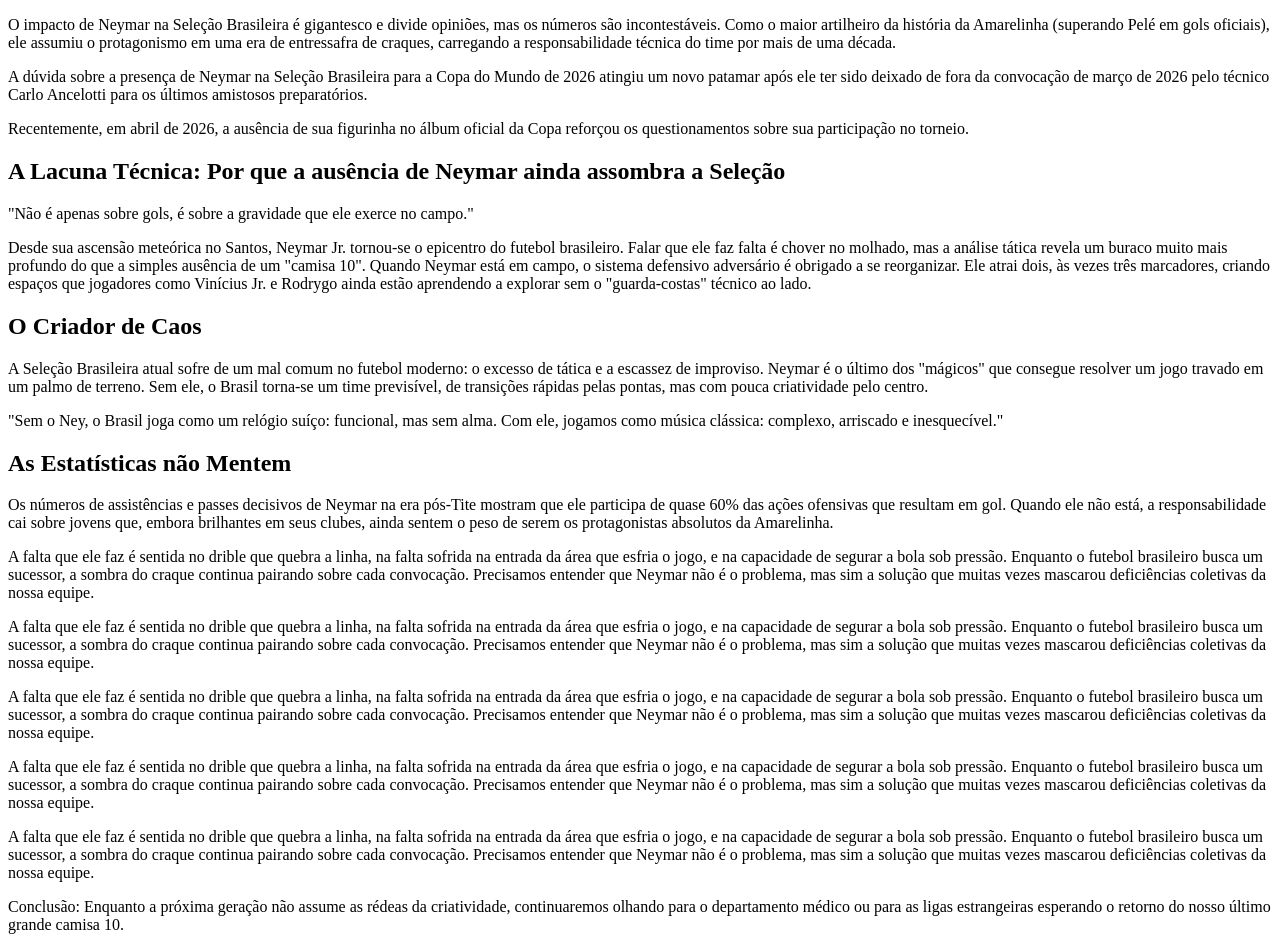
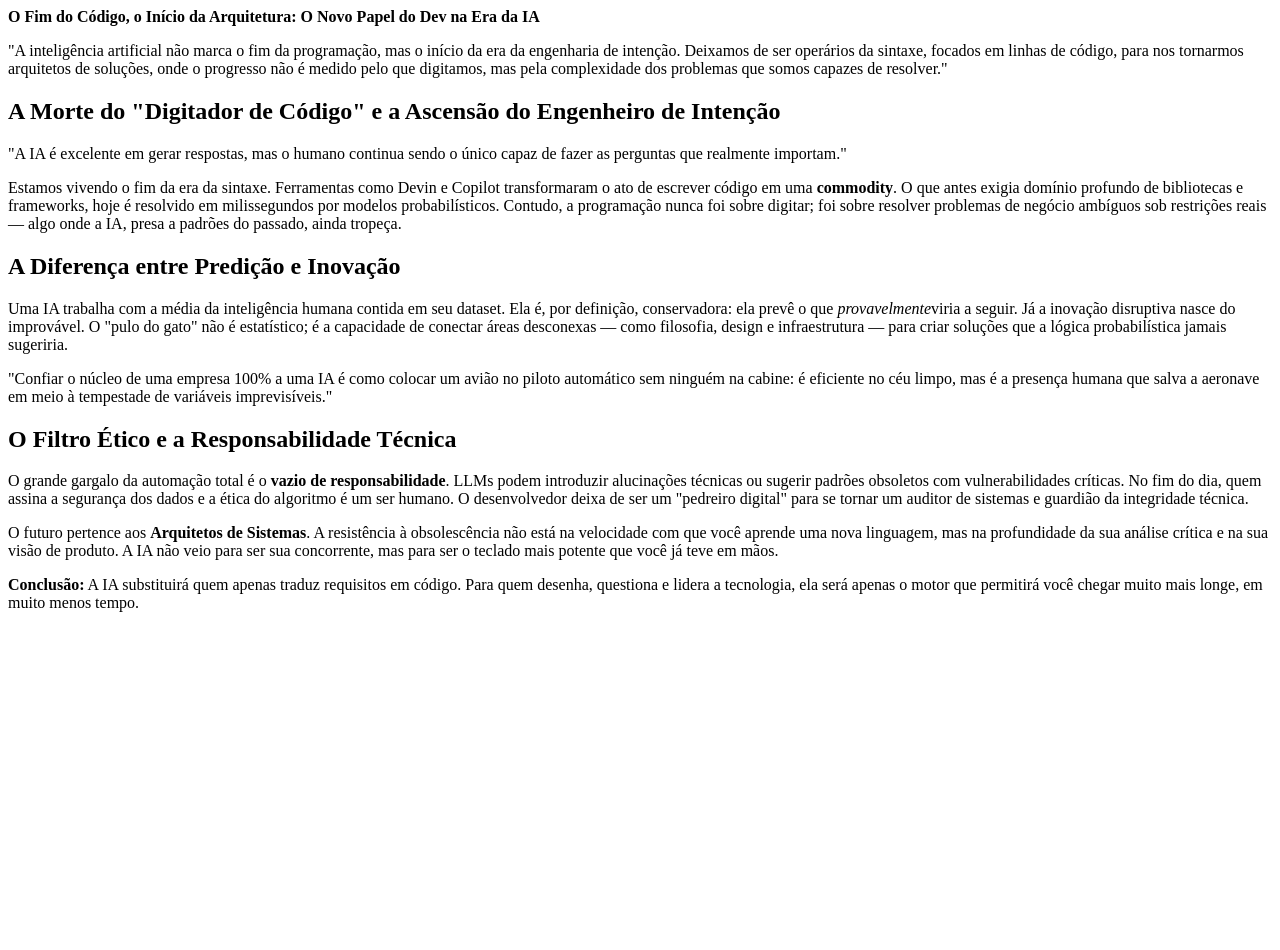
Before and after one commit to Diogo-Augusto14/projeto_rocketset, a Next.js app: page /blog in a window 1280 px wide. After the commit the page ends 800 px from the top, so only its background shows below. Built offline with nearby package versions, Linux system fonts and the light colour scheme.

Commit message:
feat: melhorias na seção Hero, ajustes no cabeçalho e rodapé, e adição de gradiente de fundo

```diff
--- a/src/components/Hero/hero.tsx
+++ b/src/components/Hero/hero.tsx
@@ -1,7 +1,15 @@
-export const HeroSection = ({children}: {children: React.ReactNode}) =>{
-return (
-    <section className="w-screen min-h-[700] relative z-10 bg-gradient-to-t from-vermelho-700 via-vermelho-300 to-vermelho-200 rounded-sm ">
-    {children}
+export const HeroSection = ({ children }: { children: React.ReactNode }) => {
+  return (
+    <section className="relative w-full min-h-[700px] flex items-center justify-center overflow-hidden z-10 bg-gradient-to-br from-vermelho-700/50 via-vermelho-500/45 to-vermelho-300/40 rounded-b-[3rem] shadow-2xl">
+
+      {/* Camada de profundidade (overlay) - Escurece um pouco o fundo para o texto branco destacar mais */}
+      <div className="absolute inset-0 bg-black/15 pointer-events-none z-0"></div>
+
+      {/* Container principal para os 'children' não colarem nas bordas da tela */}
+      <div className="relative z-10 w-full max-w-7xl mx-auto px-4 sm:px-6 lg:px-8 py-20 flex justify-center">
+        {children}
+      </div>
+
     </section>
-)
-}
+  );
+};
--- a/src/components/footer/footer.tsx
+++ b/src/components/footer/footer.tsx
@@ -9,7 +9,7 @@ export const Footer = () => {
       <div className="flex h-full items-center justify-center">
         <div className="flex flex-col md:flex-row justify-between ms:justify-start ">
           <Logo />
-          <nav className="flex flex-col md:flex-row items-center gap-4 text-sm text-blue-100">
+          <nav className="flex flex-col md:flex-row items-center gap-4 text-sm text-blue-900">
             <Link href="/termos"className="hover:text-blue-200">termos de uso</Link>
             <Link href="/politicas"className="hover:text-blue-200">politicas</Link>
             <Link href="/feedback" className="hover:text-blue-200">feedback</Link>
--- a/src/components/header.tsx
+++ b/src/components/header.tsx
@@ -10,7 +10,7 @@ export const Header = () => {
 
   return (
     <header
-      className=" bg-gradient-to-t from-vermelho-200 via-vermelho-300 to-vermelho-600"
+      className="bg-blue-900/10 backdrop-blur-md"
     >
       <div className="flex h-full items-center justify-center">
         <div className="flex h-auto items-center justify-between">
--- a/src/components/layout/layout.tsx
+++ b/src/components/layout/layout.tsx
@@ -10,7 +10,7 @@ const inter = Inter({ subsets: ['latin'] });
 
 export const Layout = ({ children }: LayoutProps) => {
   return (
-  <body className="bg-gradient-to-t from-vermelho-200 via-vermelho-300 to-vermelho-700">
+  <body className="">
     <div className={`${inter.className} relative flex min-h-screen flex-col dark `}>
 
       <Header />
--- a/src/pages/blog/index.tsx
+++ b/src/pages/blog/index.tsx
@@ -1,116 +1,101 @@
 import { HeroSection } from "@/components/Hero/hero";
 import { Layout } from "@/components/layout/layout";
 
-export default function Blog() {
+export default function BlogIA() {
   return (
     <div>
       <HeroSection>
         <div>
-          <div className="grid grid-cols-4 gap-1 text-white items-center">
-            {" "}
-            {/* Adicionei items-start para não esticarem verticalmente */}
-            {/* Espaçador inicial (opcional, se quiser centralizar os blocos) */}
+          <div className="grid grid-cols-4 gap-1 text-white">
             <div className="col-span-1"></div>
-            {/* Bloco 1: Ocupa 2 colunas (Maior) */}
-            <div className="text-2xl font-bold m-1 text-white col-span-1 backdrop-blur-md bg-cyan-100/20 p-8 rounded-3xl border border-cyan-200/20 shadow-2xl">
-              <p className="m-5">
-                O impacto de Neymar na Seleção Brasileira é gigantesco e divide
-                opiniões, mas os números são incontestáveis. Como o maior
-                artilheiro da história da Amarelinha (superando Pelé em gols
-                oficiais), ele assumiu o protagonismo em uma era de entressafra
-                de craques, carregando a responsabilidade técnica do time por
-                mais de uma década.
+            <div className="min-h-[10px] text-2xl flex flex-col items-center justify-center col-span-2 font-bold m-10 text-white backdrop-blur-md bg-cyan-100/20 p-8 rounded-3xl border border-cyan-200/20 shadow-2xl shadow-vermelho-500">
+              <strong className="ml-5 italic">O Fim do Código, o Início da Arquitetura: O Novo Papel do Dev na Era da IA</strong>
+              <p className="ml-5 italic">
+                "A inteligência artificial não marca o fim da programação, mas o
+                início da era da engenharia de intenção. Deixamos de ser
+                operários da sintaxe, focados em linhas de código, para nos
+                tornarmos arquitetos de soluções, onde o progresso não é medido
+                pelo que digitamos, mas pela complexidade dos problemas que
+                somos capazes de resolver."
               </p>
             </div>
-            {/* Bloco 2: Ocupa 1 coluna (Metade do tamanho do primeiro) */}
-            <div className="text-2xl font-bold m-1 text-white col-span-1">
-              <p className="m-5 backdrop-blur-md bg-cyan-100/20 p-8 rounded-3xl border border-cyan-200/20 shadow-2xl">
-                A dúvida sobre a presença de Neymar na Seleção Brasileira para a
-                Copa do Mundo de 2026 atingiu um novo patamar após ele ter sido
-                deixado de fora da convocação de março de 2026 pelo técnico
-                Carlo Ancelotti para os últimos amistosos preparatórios.
-              </p>
-              <p className="m-5 backdrop-blur-md bg-cyan-100/20 p-8 rounded-3xl border border-cyan-200/20 shadow-2xl">
-                Recentemente, em abril de 2026, a ausência de sua figurinha no
-                álbum oficial da Copa reforçou os questionamentos sobre sua
-                participação no torneio.
-              </p>
-            </div>
+            <div className="col-span-1"></div>
           </div>
         </div>
       </HeroSection>
+
       <article className="max-w-3xl mx-auto py-20 px-6">
         <h1 className="text-4xl font-bold mb-8 text-white">
-          A Lacuna Técnica: Por que a ausência de Neymar ainda assombra a
-          Seleção
+          A Morte do "Digitador de Código" e a Ascensão do Engenheiro de
+          Intenção
         </h1>
 
         <section className="space-y-6 text-muted-foreground leading-relaxed">
           <p className="text-xl text-blue-400 font-medium italic">
-            "Não é apenas sobre gols, é sobre a gravidade que ele exerce no
-            campo."
+            "A IA é excelente em gerar respostas, mas o humano continua sendo o
+            único capaz de fazer as perguntas que realmente importam."
           </p>
 
           <p>
-            Desde sua ascensão meteórica no Santos, Neymar Jr. tornou-se o
-            epicentro do futebol brasileiro. Falar que ele faz falta é chover no
-            molhado, mas a análise tática revela um buraco muito mais profundo
-            do que a simples ausência de um "camisa 10". Quando Neymar está em
-            campo, o sistema defensivo adversário é obrigado a se reorganizar.
-            Ele atrai dois, às vezes três marcadores, criando espaços que
-            jogadores como Vinícius Jr. e Rodrygo ainda estão aprendendo a
-            explorar sem o "guarda-costas" técnico ao lado.
+            Estamos vivendo o fim da era da sintaxe. Ferramentas como Devin e
+            Copilot transformaram o ato de escrever código em uma{" "}
+            <strong>commodity</strong>. O que antes exigia domínio profundo de
+            bibliotecas e frameworks, hoje é resolvido em milissegundos por
+            modelos probabilísticos. Contudo, a programação nunca foi sobre
+            digitar; foi sobre resolver problemas de negócio ambíguos sob
+            restrições reais — algo onde a IA, presa a padrões do passado, ainda
+            tropeça.
           </p>
 
           <h2 className="text-2xl font-semibold text-white mt-10">
-            O Criador de Caos
+            A Diferença entre Predição e Inovação
           </h2>
           <p>
-            A Seleção Brasileira atual sofre de um mal comum no futebol moderno:
-            o excesso de tática e a escassez de improviso. Neymar é o último dos
-            "mágicos" que consegue resolver um jogo travado em um palmo de
-            terreno. Sem ele, o Brasil torna-se um time previsível, de
-            transições rápidas pelas pontas, mas com pouca criatividade pelo
-            centro.
+            Uma IA trabalha com a média da inteligência humana contida em seu
+            dataset. Ela é, por definição, conservadora: ela prevê o que{" "}
+            <em>provavelmente</em>
+            viria a seguir. Já a inovação disruptiva nasce do improvável. O
+            "pulo do gato" não é estatístico; é a capacidade de conectar áreas
+            desconexas — como filosofia, design e infraestrutura — para criar
+            soluções que a lógica probabilística jamais sugeriria.
           </p>
 
-          <div className="bg-secondary/30 p-8 rounded-lg border border-border my-10">
-            <p className="text-center text-lg font-light">
-              "Sem o Ney, o Brasil joga como um relógio suíço: funcional, mas
-              sem alma. Com ele, jogamos como música clássica: complexo,
-              arriscado e inesquecível."
+          <div className="rounded-lg bg-gradient-to-b from-blue-100/10 to-blue-300/30 p-8 shadow-xl my-10 backdrop-blur-md">
+            <p className="text-center text-lg font-medium text-blue-900">
+              "Confiar o núcleo de uma empresa 100% a uma IA é como colocar um
+              avião no piloto automático sem ninguém na cabine: é eficiente no
+              céu limpo, mas é a presença humana que salva a aeronave em meio à
+              tempestade de variáveis imprevisíveis."
             </p>
           </div>
 
           <h2 className="text-2xl font-semibold text-white">
-            As Estatísticas não Mentem
+            O Filtro Ético e a Responsabilidade Técnica
           </h2>
           <p>
-            Os números de assistências e passes decisivos de Neymar na era
-            pós-Tite mostram que ele participa de quase 60% das ações ofensivas
-            que resultam em gol. Quando ele não está, a responsabilidade cai
-            sobre jovens que, embora brilhantes em seus clubes, ainda sentem o
-            peso de serem os protagonistas absolutos da Amarelinha.
+            O grande gargalo da automação total é o{" "}
+            <strong>vazio de responsabilidade</strong>. LLMs podem introduzir
+            alucinações técnicas ou sugerir padrões obsoletos com
+            vulnerabilidades críticas. No fim do dia, quem assina a segurança
+            dos dados e a ética do algoritmo é um ser humano. O desenvolvedor
+            deixa de ser um "pedreiro digital" para se tornar um auditor de
+            sistemas e guardião da integridade técnica.
           </p>
 
-          {/* Repetição para gerar scroll */}
-          {[...Array(5)].map((_, i) => (
-            <p key={i}>
-              A falta que ele faz é sentida no drible que quebra a linha, na
-              falta sofrida na entrada da área que esfria o jogo, e na
-              capacidade de segurar a bola sob pressão. Enquanto o futebol
-              brasileiro busca um sucessor, a sombra do craque continua pairando
-              sobre cada convocação. Precisamos entender que Neymar não é o
-              problema, mas sim a solução que muitas vezes mascarou deficiências
-              coletivas da nossa equipe.
-            </p>
-          ))}
+          <p>
+            O futuro pertence aos <strong>Arquitetos de Sistemas</strong>. A
+            resistência à obsolescência não está na velocidade com que você
+            aprende uma nova linguagem, mas na profundidade da sua análise
+            crítica e na sua visão de produto. A IA não veio para ser sua
+            concorrente, mas para ser o teclado mais potente que você já teve em
+            mãos.
+          </p>
 
-          <p className="text-sm pt-10">
-            Conclusão: Enquanto a próxima geração não assume as rédeas da
-            criatividade, continuaremos olhando para o departamento médico ou
-            para as ligas estrangeiras esperando o retorno do nosso último
-            grande camisa 10.
+          <p className="text-sm pt-10 border-t border-white/10">
+            <strong>Conclusão:</strong> A IA substituirá quem apenas traduz
+            requisitos em código. Para quem desenha, questiona e lidera a
+            tecnologia, ela será apenas o motor que permitirá você chegar muito
+            mais longe, em muito menos tempo.
           </p>
         </section>
       </article>
--- a/src/pages/index.tsx
+++ b/src/pages/index.tsx
@@ -5,8 +5,7 @@ import { Button } from "@/components/ui/button";
 export default function Page() {
   return (
     <div className="">
-        <HeroSection />
-        <Button>zer bacana</Button>
+
     </div>
   );
 }
--- a/src/styles/globals.css
+++ b/src/styles/globals.css
@@ -3,3 +3,10 @@
 @tailwind base;
 @tailwind components;
 @tailwind utilities;
+
+/* Força o fundo escuro em toda a aplicação para evitar o branco do Shadcn */
+@layer base {
+  body {
+   background-image: linear-gradient(#103669, #2DEBFC);
+  }
+}
```
